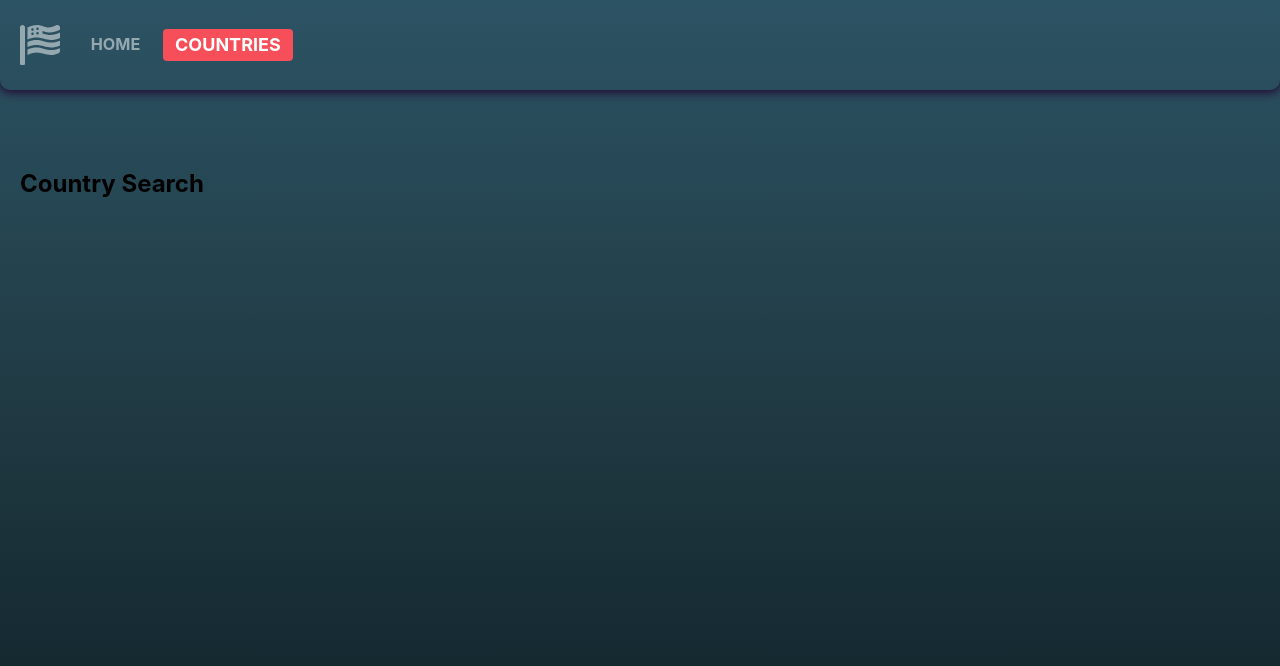
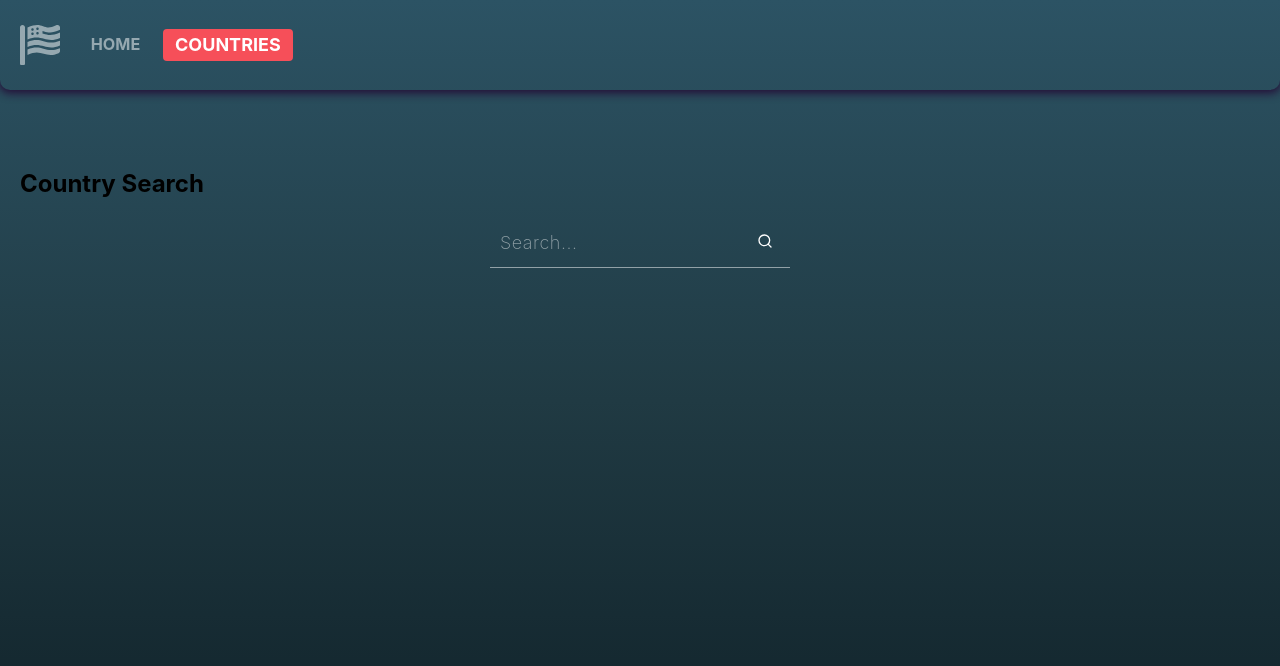
Before and after one commit to josserden/43blendend, a React (Create React App) app: page /43blendend/country in a window 1280 px wide. Shown: the top 666 px of the page. Built offline with nearby package versions, Linux system fonts and the light colour scheme.

Commit message:
search & goBack

```diff
--- a/src/components/SearchForm/SearchForm.jsx
+++ b/src/components/SearchForm/SearchForm.jsx
@@ -1,13 +1,34 @@
+import { useState } from 'react';
 import { FiSearch } from 'react-icons/fi';
 import { BtnSearch, InputSearch, SearchFormStyled } from './SearchForm.styled';
 
-export const SearchForm = () => {
+export const SearchForm = ({ onSubmit }) => {
+  const [query, setQuery] = useState('');
+
+  const handleInput = e => {
+    setQuery(e.currentTarget.value.toLowerCase().trim());
+  };
+
+  const handleSubmit = e => {
+    e.preventDefault();
+
+    onSubmit(query);
+    setQuery('');
+  };
+
   return (
-    <SearchFormStyled>
+    <SearchFormStyled onSubmit={handleSubmit}>
       <BtnSearch type="submit">
         <FiSearch size="16px" />
       </BtnSearch>
-      <InputSearch placeholder="Search..." name="search" required autoFocus />
+      <InputSearch
+        onChange={handleInput}
+        placeholder="Search..."
+        name="search"
+        required
+        value={query}
+        autoFocus
+      />
     </SearchFormStyled>
   );
 };
--- a/src/pages/Country.jsx
+++ b/src/pages/Country.jsx
@@ -1,13 +1,18 @@
 import { Container, CountryInfo, Section } from 'components';
-import { Navigate } from 'react-router-dom';
+import { Link, Navigate, useLocation } from 'react-router-dom';
 import { useFetchCountry } from '../Hooks/useFetchCountry';
 
 export const Country = () => {
+  const location = useLocation();
   const { country, error, isLoading } = useFetchCountry();
+  console.log(location);
+
+  const goBackLink = location?.state?.from ?? '/';
 
   return (
     <Section>
       <Container>
+        <Link to={goBackLink}>Back to Countries</Link>
         {error && <Navigate to="/" replace />}
         {isLoading && <h1>LOADING...</h1>}
         {country &&
@@ -18,7 +23,7 @@ export const Country = () => {
               capital={country.capital}
               country={
                 country.country === 'Russian Federation'
-                  ? 'MORDOR'
+                  ? 'MURDER'
                   : `${country.country}`
               }
               population={country.population}
--- a/src/pages/CountrySearch.jsx
+++ b/src/pages/CountrySearch.jsx
@@ -1,10 +1,52 @@
-import { Container, Section } from 'components';
+import { Container, CountryInfo, SearchForm, Section } from 'components';
+import { useEffect, useState } from 'react';
+import { useSearchParams } from 'react-router-dom';
+import { fetchCountry } from '../service/country-service';
 
 export const CountrySearch = () => {
+  const [_, setQuery] = useState('');
+  const [data, setData] = useState([]);
+  const [searchParams, setSearchParams] = useSearchParams();
+
+  useEffect(() => {
+    const countryName = searchParams.get('q');
+
+    if (!countryName) return;
+
+    fetchCountry(countryName)
+      .then(data => {
+        setData(data);
+      })
+      .catch(() => {
+        setSearchParams({});
+      });
+  }, [searchParams, setSearchParams]);
+
+  const handleSubmit = q => {
+    setQuery(searchParams.get('q'));
+    setSearchParams({ q });
+  };
+
   return (
     <Section>
       <Container>
         <h1>Country Search</h1>
+        <SearchForm onSubmit={handleSubmit} />
+        {data &&
+          data.map(country => (
+            <CountryInfo
+              key={country.id}
+              flag={country.flag}
+              capital={country.capital}
+              country={
+                country.country === 'Russian Federation'
+                  ? 'MURDER'
+                  : `${country.country}`
+              }
+              population={country.population}
+              languages={country.languages}
+            />
+          ))}
       </Container>
     </Section>
   );
--- a/src/pages/Home.jsx
+++ b/src/pages/Home.jsx
@@ -1,9 +1,12 @@
 import { Container, Grid, GridItem, Section } from 'components';
-import { Link } from 'react-router-dom';
+import { Link, useLocation } from 'react-router-dom';
 import { useFetchCountries } from '../Hooks/useFetchCountries';
 
 export const Home = () => {
   const { countries, error, isLoading } = useFetchCountries();
+
+  const location = useLocation();
+  console.log(location);
 
   return (
     <Section>
@@ -14,7 +17,7 @@ export const Home = () => {
           {countries.length > 0 &&
             countries.map(({ id, flag, country }) => (
               <GridItem key={id}>
-                <Link to={`/country/${id}`}>
+                <Link to={`/country/${id}`} state={{ from: location }}>
                   <img src={flag} alt={country} />
                 </Link>
               </GridItem>
```
Also changed, not shown: 1 other file (tests, documents, lock files or other folders).
